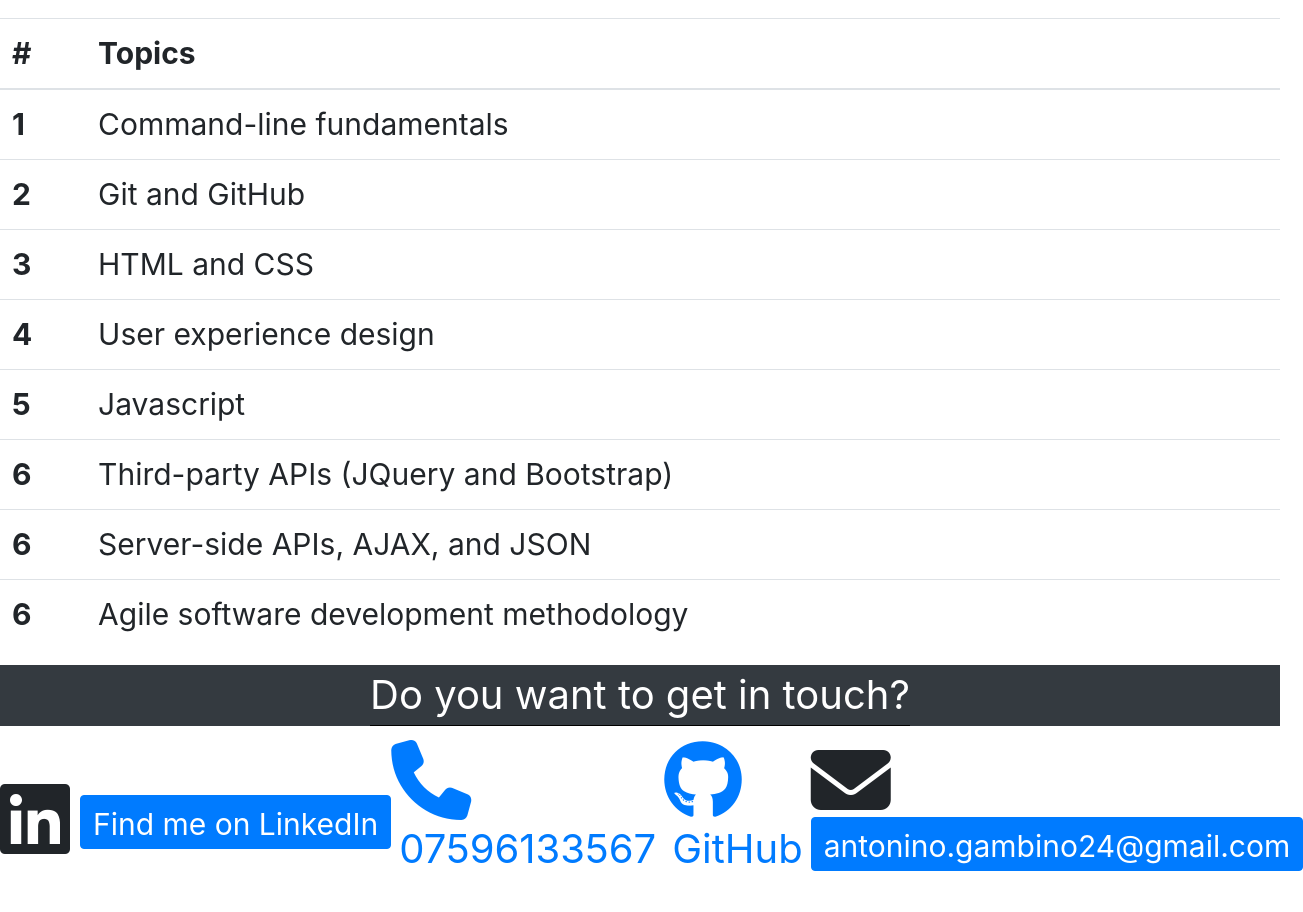
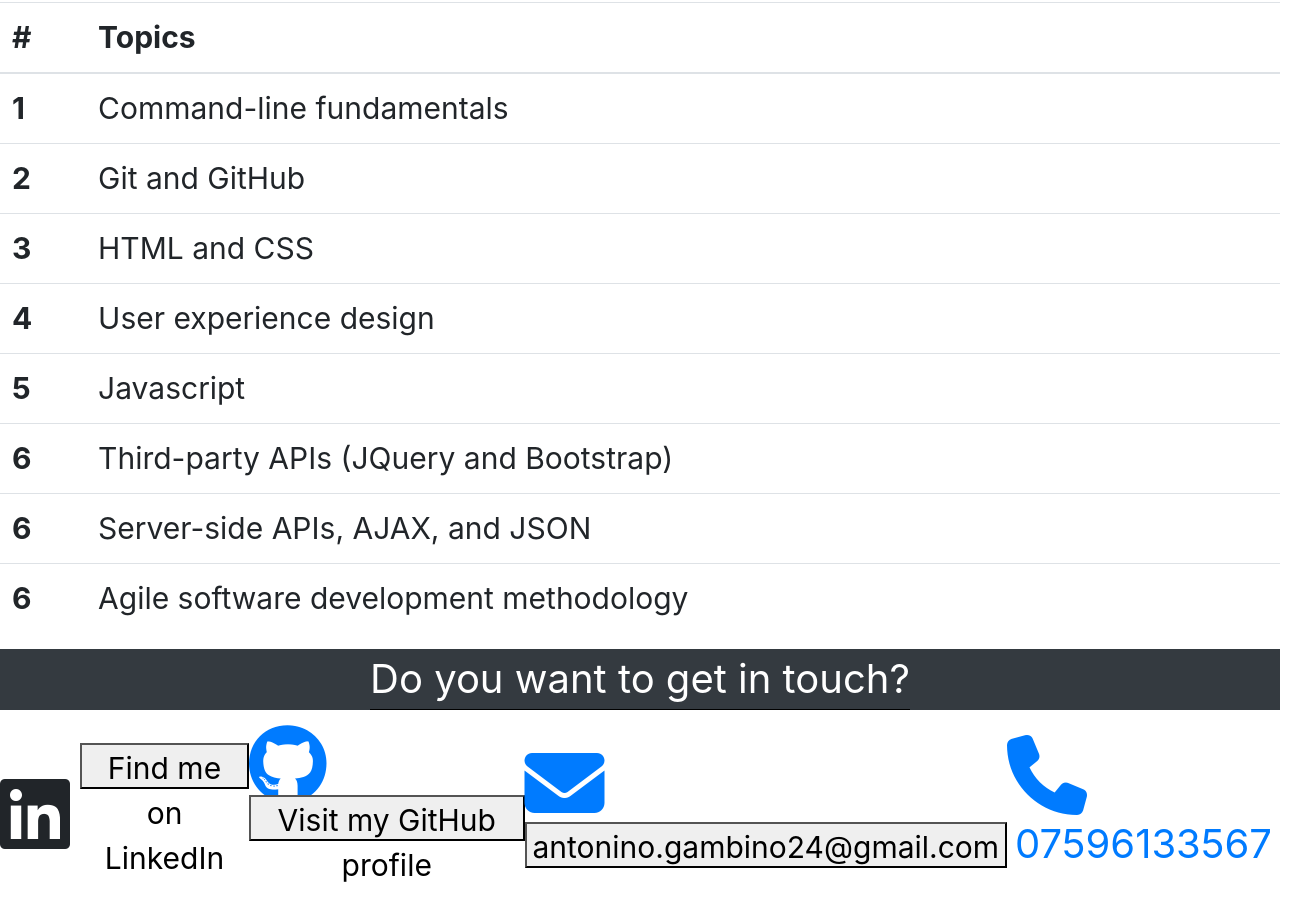
Before and after one commit to antoninogambino/Bootstap-portfolio, a plain HTML site: page index.html in a window 1280 px wide. Shown: the part 1659-2571 px from the top of the page, 1303 px wide, since content can reach past the window. Drawn offline with nearby package versions, Linux system fonts and the light colour scheme.

Commit message:
contact me section

```diff
--- a/css/style.css
+++ b/css/style.css
@@ -98,6 +98,7 @@ h1 {
     font-size: 40px;
     margin-top: 20px;
     margin-bottom: 20px;
+    align-items: center;
 }
 
 .linkedin {
@@ -114,12 +115,13 @@ h1 {
     align-items: center;
 }
 
-.btn {
+.button {
     width: auto;
     height: 40px;
     font-size: 30px;
 }
 
-.btn:hover {
-    box-shadow: 0px 0px 10px #888;
-  }
+.button:hover {
+    background-color: #007bff;
+  color: #fff;
+}
--- a/index.html
+++ b/index.html
@@ -152,19 +152,19 @@
     <div class="contactInfo">
         <div class="linkedin">
             <i class="fab fa-linkedin fa-2xl"></i>
-            <a href="https://www.linkedin.com/in/antoninogambino/m"><button class="btn btn-primary">Find me on LinkedIn</button>
+            <a href="https://www.linkedin.com/in/antoninogambino/"><button class="button">Find me on LinkedIn</button>
+        </div>
+        <div class="gitHub">
+            <i class="fa-brands fa-github fa-2xl"></i>
+            <a href="https://github.com/antoninogambino"><button class="button">Visit my GitHub profile</button>
+        </div>
+        <div class="email">
+            <i class="fa-solid fa-envelope fa-2xl"></i>
+            <a href="antonino.gambino24@gmail.com"><button class="button">antonino.gambino24@gmail.com</button>
         </div>
         <div class="phone">
             <i class="fa-solid fa-phone fa-2xl"></i>
             <div class="d-inline-flex p-2 bd-highlight">07596133567</div>
-        </div>
-        <div class="gitHub">
-            <i class="fa-brands fa-github fa-2xl"></i>
-            <a href="https://github.com/antoninogambino"><div class="d-inline-flex p-2 bd-highlight">GitHub</div></a>
-        </div>
-        <div class="email">
-            <i class="fa-solid fa-envelope fa-2xl"></i>
-            <a href="antonino.gambino24@gmail.com"><button class="btn btn-primary">antonino.gambino24@gmail.com</button>
         </div>
     </div>
 
```
